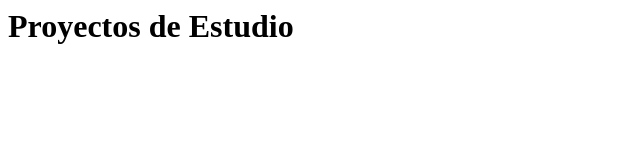
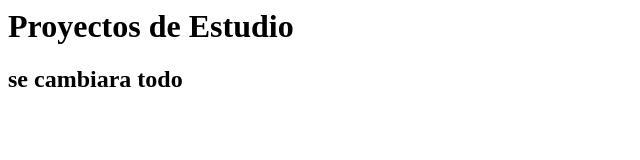
Before and after one commit to rubendariodam16/ceman, a plain HTML site: page index.html in a window 1280 px wide. Shown: the whole page, without its empty margins (0-640 px from the left). Drawn offline with Linux system fonts and the light colour scheme.

Commit message:
Adicionales

```diff
--- a/index.html
+++ b/index.html
@@ -1 +1,2 @@
 <h1>Proyectos de Estudio</h1>
+<h2>se cambiara todo</h2>
```
